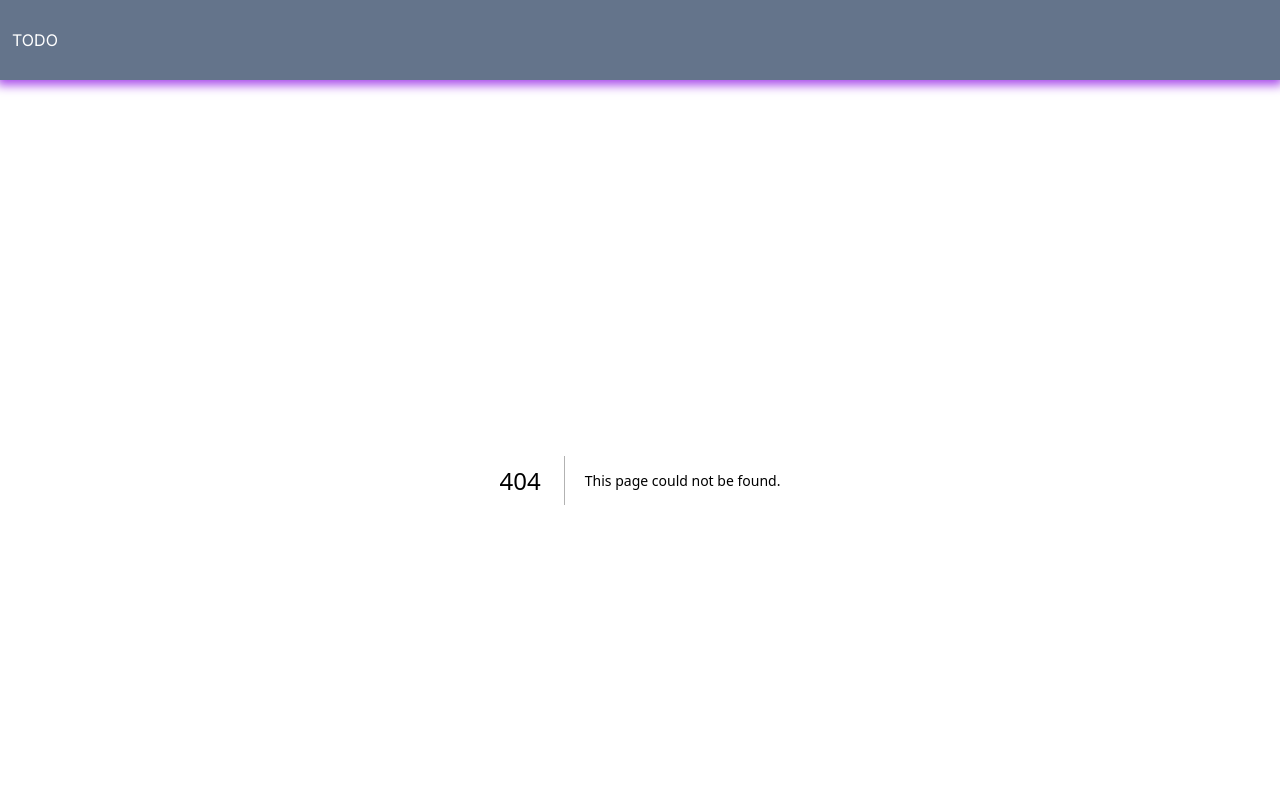
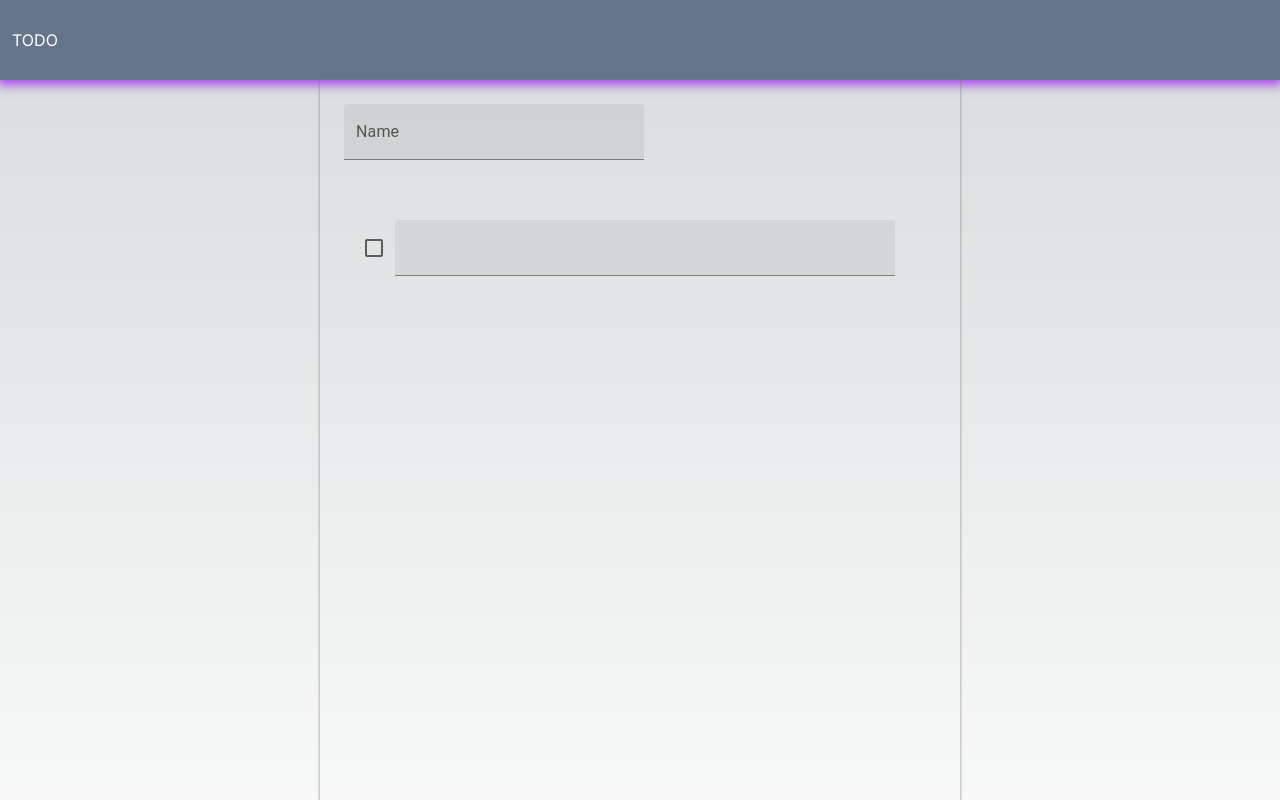
Before and after one commit to deepak-sriram-dev/todo-list, a Next.js app: page /new in a window 1280 px wide. Before the commit this address had no page. Shown: the top 800 px of the page. Built offline with nearby package versions, Linux system fonts and the light colour scheme.

Commit message:
added 'new' todo page with textfield and checkbox

```diff
--- /dev/null
+++ b/app/new/TodoItem/index.tsx
@@ -0,0 +1,29 @@
+"use client";
+import { useState } from "react";
+import FormGroup from "@mui/material/FormGroup";
+import FormControlLabel from "@mui/material/FormControlLabel";
+import Checkbox from "@mui/material/Checkbox";
+import TextField from "@mui/material/TextField";
+
+export default function TodoItem(): JSX.Element {
+  const [todoItem, setTodoItem] = useState<string>("");
+
+  return (
+    <div className="flex flex-col p-5 mt-10 h-full">
+      <FormGroup>
+        <FormControlLabel
+          control={<Checkbox />}
+          label={
+            <TextField
+              className="w-[500px]"
+              id="filled-basic"
+              variant="filled"
+              autoComplete="off"
+              value={todoItem}
+            />
+          }
+        />
+      </FormGroup>
+    </div>
+  );
+}
--- /dev/null
+++ b/app/new/page.tsx
@@ -0,0 +1,25 @@
+import TextField from "@mui/material/TextField";
+import DoneIcon from "@mui/icons-material/Done";
+import TodoItem from "./TodoItem";
+
+export default function New(): JSX.Element {
+  return (
+    <div className="h-full w-full flex justify-center">
+      <div className="shadow-[0_0_3px_0_gray] w-[50%] flex min-h-[calc(1000px-120px)] p-4">
+        <div className="flex flex-col w-full p-2">
+          <div>
+            <TextField
+              className="w-[300px]"
+              id="filled-basic"
+              label="Name"
+              autoComplete="off"
+              variant="filled"
+            />
+            <DoneIcon className="text-center h-[50px] w-[50px] p-3 cursor-pointer hover:bg-slate-300 hover:rounded-3xl" />
+          </div>
+          <TodoItem />
+        </div>
+      </div>
+    </div>
+  );
+}
--- a/app/page.tsx
+++ b/app/page.tsx
@@ -1,8 +1,10 @@
+import Link from "next/link";
+
 export default function Home() {
   return (
     <main className="flex flex-col p-8">
       <div className="flex justify-center items-center shadow-lg p-4 bg-slate-400 rounded-md w-[200px] h-[200px] text-2xl font-bold cursor-pointer text-white">
-        +
+        <Link href="/new">+</Link>
       </div>
     </main>
   );
--- a/package.json
+++ b/package.json
@@ -9,6 +9,10 @@
     "lint": "next lint"
   },
   "dependencies": {
+    "@emotion/react": "^11.13.3",
+    "@emotion/styled": "^11.13.0",
+    "@mui/icons-material": "^6.0.1",
+    "@mui/material": "^6.0.1",
     "next": "14.2.7",
     "react": "^18",
     "react-dom": "^18",
```
Also changed, not shown: 1 other file (tests, documents, lock files or other folders).
